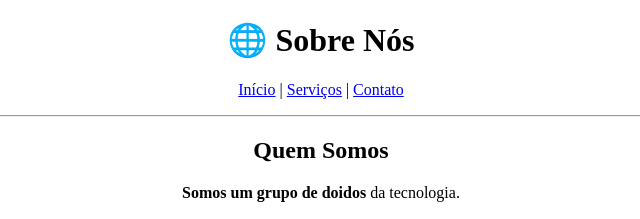
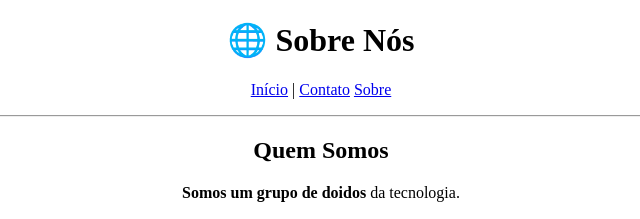
Before and after one commit to rodrigoopaim/projetoHTML, a plain HTML site: page sobre.html in a window 1280 px wide. Shown: the top 219 px of the page, 319-959 px from the left. Drawn offline with Linux system fonts and the light colour scheme.

Commit message:
Estilização

```diff
--- a/sobre.html
+++ b/sobre.html
@@ -11,8 +11,9 @@
     <nav>
       <p align="center">
         <a href="index.html">Início</a> |
-        <a href="servicos.html">Serviços</a> |
         <a href="contato.html">Contato</a>
+        <a href="sobre.html">Sobre</a>
+
       </p>
     </nav>
     <hr>
```
Also changed, not shown: index.html (+0 -1 lines).
